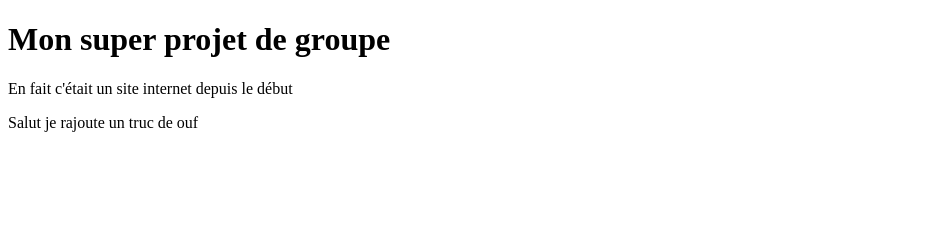
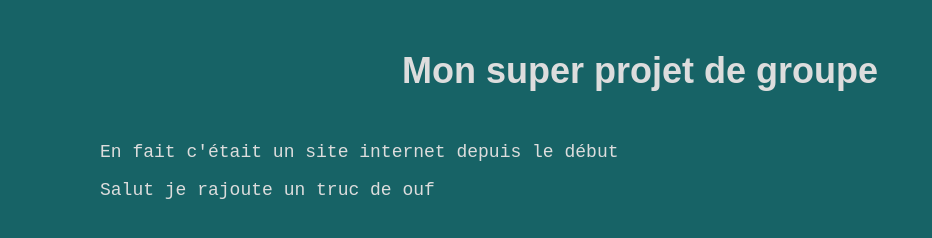
Before and after one commit to youpiwaza/mon-projet-de-groupe, a plain HTML site: page index.html in a window 1280 px wide. Shown: the whole page, without its empty margins (0-932 px from the left). Drawn offline with Linux system fonts and the light colour scheme.

Commit message:
ADD : Ajout style.css

```diff
--- a/index.html
+++ b/index.html
@@ -5,6 +5,7 @@
     <meta charset="UTF-8">
     <meta http-equiv="X-UA-Compatible" content="IE=edge">
     <meta name="viewport" content="width=device-width, initial-scale=1.0">
+    <link rel="stylesheet" href="style.css">
     <title>Document</title>
 </head>
 
--- /dev/null
+++ b/style.css
@@ -0,0 +1,17 @@
+* {
+    transition: all .4s;
+    word-break: break-all;
+}
+
+body {
+    background-color: #176366;
+    color: #DDD;
+    font-size: 18px;
+    font-family:  monospace;
+    margin : 0 100px;
+}
+h1, h2, h3, h4, h5, h6 {
+    font-family: sans-serif;
+    text-align: center;
+    margin: 50px;
+}
```
